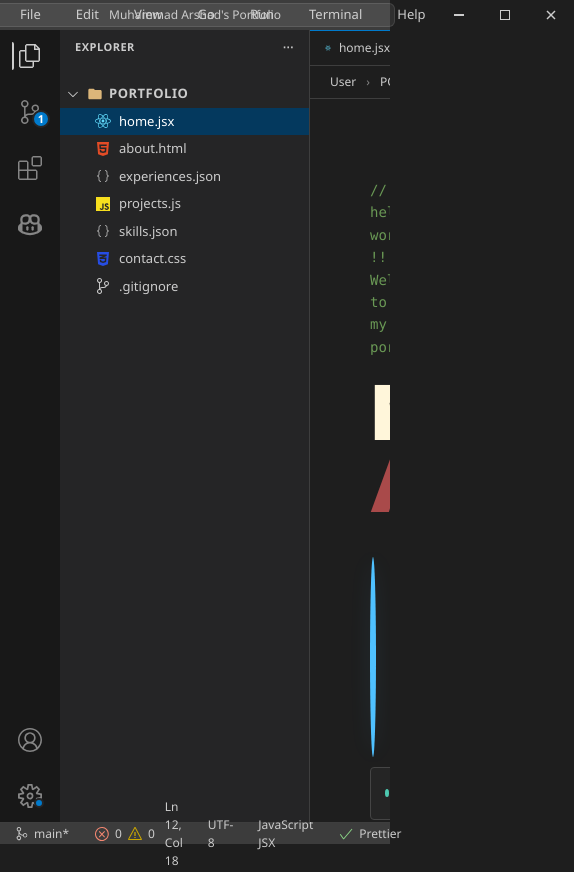
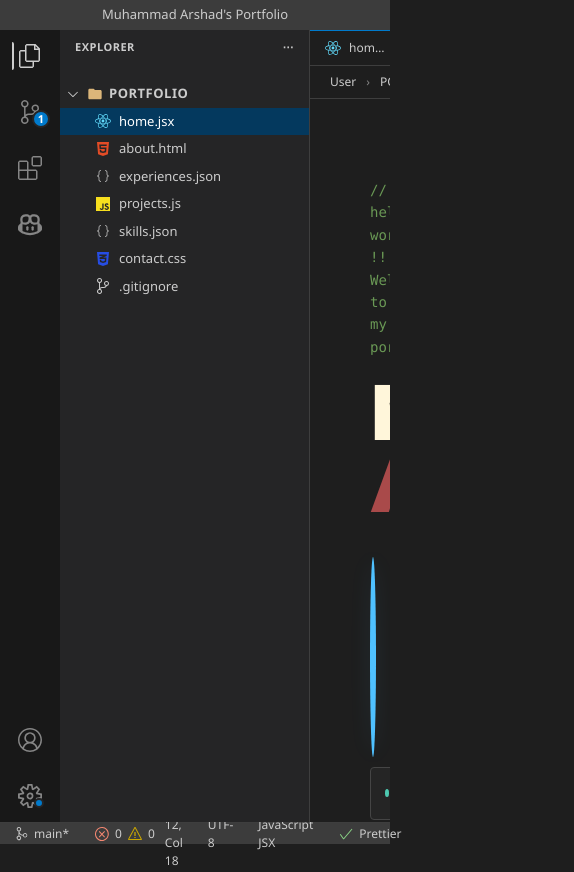
Before and after one commit to MuhdArshadd/portfolio, a React (Vite) app: page / in a window 390 px wide. Shown: the whole page, 574 px wide, since content can reach past the window. Built offline with nearby package versions, Linux system fonts and the light colour scheme.

Commit message:
TitleBar responsive

```diff
--- a/src/App.jsx
+++ b/src/App.jsx
@@ -122,7 +122,7 @@ function App() {
                         <div className="tabs">
                             {openFiles.map(file => (
                                 <div key={file} className={`tab ${activeFile === file ? 'active' : ''}`} onClick={() => setActiveFile(file)}>
-                                    {getFileIcon(file)}<span>{file}</span>
+                                    {getFileIcon(file)}<span className="tab-text">{file}</span>
                                     <span className="tab-close" onClick={(e) => closeFile(file, e)}><Icons.Close /></span>
                                 </div>
                             ))}
--- a/src/components/layout/TitleBar/TitleBar.css
+++ b/src/components/layout/TitleBar/TitleBar.css
@@ -175,3 +175,43 @@
     z-index: 1000;
     box-shadow: 0 4px 6px rgba(0,0,0,0.3);
 }
+
+/* --- RESPONSIVE TITLE BAR --- */
+
+/* 1. Medium Screens: Let it shrink slightly instead of forcing 400px */
+@media (max-width: 1260px) {
+    .command-palette-btn {
+        width: auto;
+        min-width: 200px;
+        max-width: 350px;
+    }
+}
+
+/* 2. Small Laptops / Tablets: Hide the search bar completely */
+@media (max-width: 1024px) {
+    .command-palette-btn {
+        display: none;
+    }
+}
+
+/* 3. Mobile Screens: Hide the rest of the desktop UI */
+@media (max-width: 768px) {
+    /* Hide the window controls (phones handle their own window closing) */
+    .window-controls {
+        display: none !important;
+    }
+
+    /* Hide the text menus (File, Edit, etc) */
+    .title-bar-left {
+        display: none !important;
+    }
+
+    /* Add a simple, centered title for the mobile view */
+    .title-bar::before {
+        content: "Muhammad Arshad's Portfolio";
+        display: block;
+        margin: 0 auto;
+        color: #cccccc;
+        font-size: 13px;
+    }
+}
--- a/src/components/panels/ChatPanel/ChatPanel.css
+++ b/src/components/panels/ChatPanel/ChatPanel.css
@@ -5,6 +5,13 @@
     flex-direction: column;
     border-left: 1px solid var(--border, #444444);
     background-color: var(--bg-sidebar, #252526);
+
+    position: absolute;
+    right: 0;
+    top: 0;
+    bottom: 0;
+    z-index: 1000;
+    box-shadow: -5px 0 15px rgba(0, 0, 0, 0.4);
 }
 
 .chat-messages-container {
--- a/src/index.css
+++ b/src/index.css
@@ -73,6 +73,7 @@ body, html {
   display: flex;
   flex: 1;
   overflow: hidden;
+  position: relative;
 }
 
 .editor-area {
@@ -113,6 +114,13 @@ body, html {
   max-width: 200px;
   background: var(--bg-tab);
   user-select: none;
+}
+
+.tab-text {
+  white-space: nowrap;
+  overflow: hidden;
+  text-overflow: ellipsis;
+  flex: 1;
 }
 
 .tab:hover {
```
